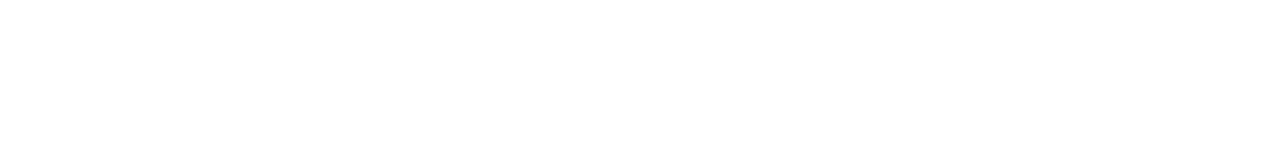
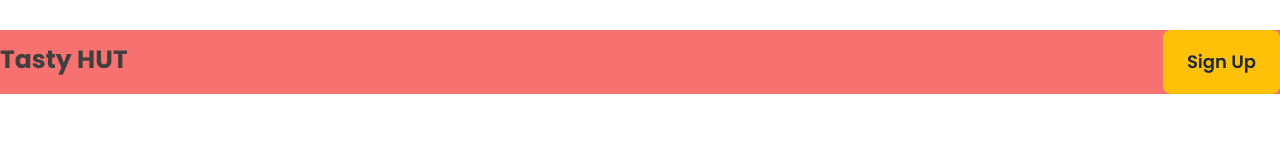
Before and after one commit to Nabilabintaakter/PracticeES6-The-Meal-DB, a plain HTML site: page index.html in a window 1280 px wide. Drawn offline with nearby package versions, Linux system fonts and the light colour scheme.

Commit message:
added navbar section

```diff
--- a/index.html
+++ b/index.html
@@ -5,6 +5,7 @@
     <meta charset="UTF-8">
     <meta name="viewport" content="width=device-width, initial-scale=1.0">
     <title>The Meal DB</title>
+    <link rel="shortcut icon" href="./images/favicon.png" type="image/x-icon">
     <!-- google font-cdn -->
     <link rel="preconnect" href="https://fonts.googleapis.com">
     <link rel="preconnect" href="https://fonts.gstatic.com" crossorigin>
@@ -22,6 +23,7 @@
                 extend: {
                     colors: {
                         clifford: '#da373d',
+                        'btn-primary': '#FFC107'
                     }
                 }
             }
@@ -36,9 +38,16 @@
 
 <body class="font-poppins">
     <header>
-
+        <!-- navbar section -->
+        <nav class="container mx-auto my-4 md:my-7 lg:my-[30px] bg-red-400">
+            <div class="flex justify-between items-center">
+                <div class=""><img class="w-full h-full" src="./images/Tasty_HUT.png" alt=""></div>
+                <button class="btn btn-sm md:btn-md lg:btn-lg bg-btn-primary border-none">Sign Up</button>
+            </div>
+        </nav>
     </header>
     <main>
+        <!-- banner starts -->
 
     </main>
     <footer>
```
